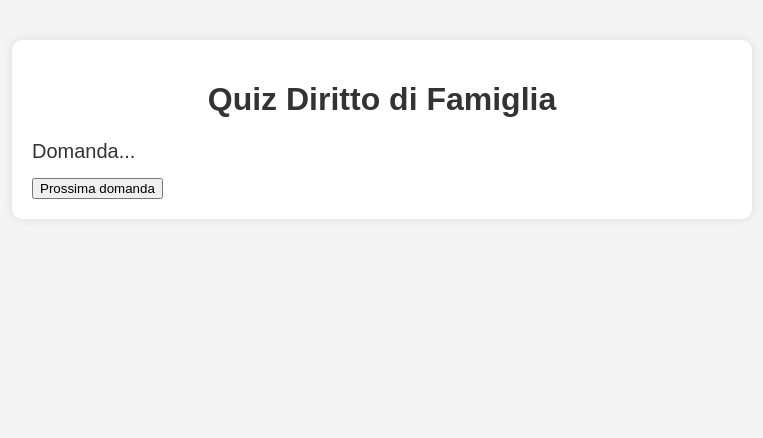
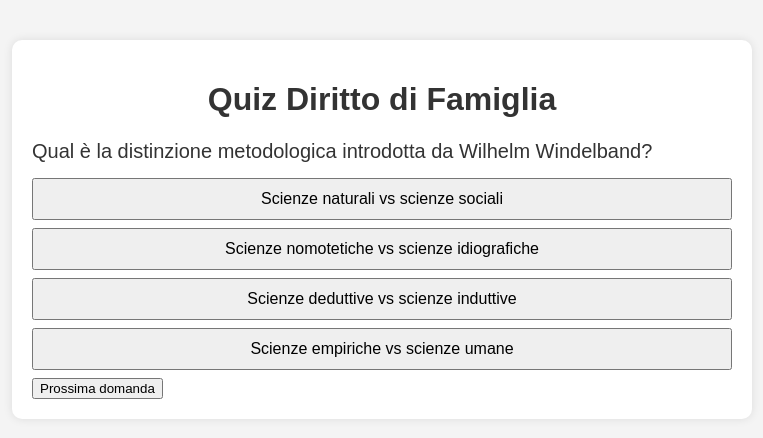
Before and after one commit to DarkcROW99X/WEBAPP_QUIZDIRITTO, a plain HTML site: page index.html in a window 1280 px wide. Shown: the whole page, without its empty margins (258-1021 px from the left). Drawn offline with Linux system fonts and the light colour scheme.

Commit message:
Update index.html

```diff
--- a/index.html
+++ b/index.html
@@ -16,6 +16,6 @@
       <button onclick="nextQuestion()">Prossima domanda</button>
     </div>
   </div>
-  <script src="script-filosofia.js"></script>
+  <script src="filosofia.js"></script>
 </body>
 </html>
```
